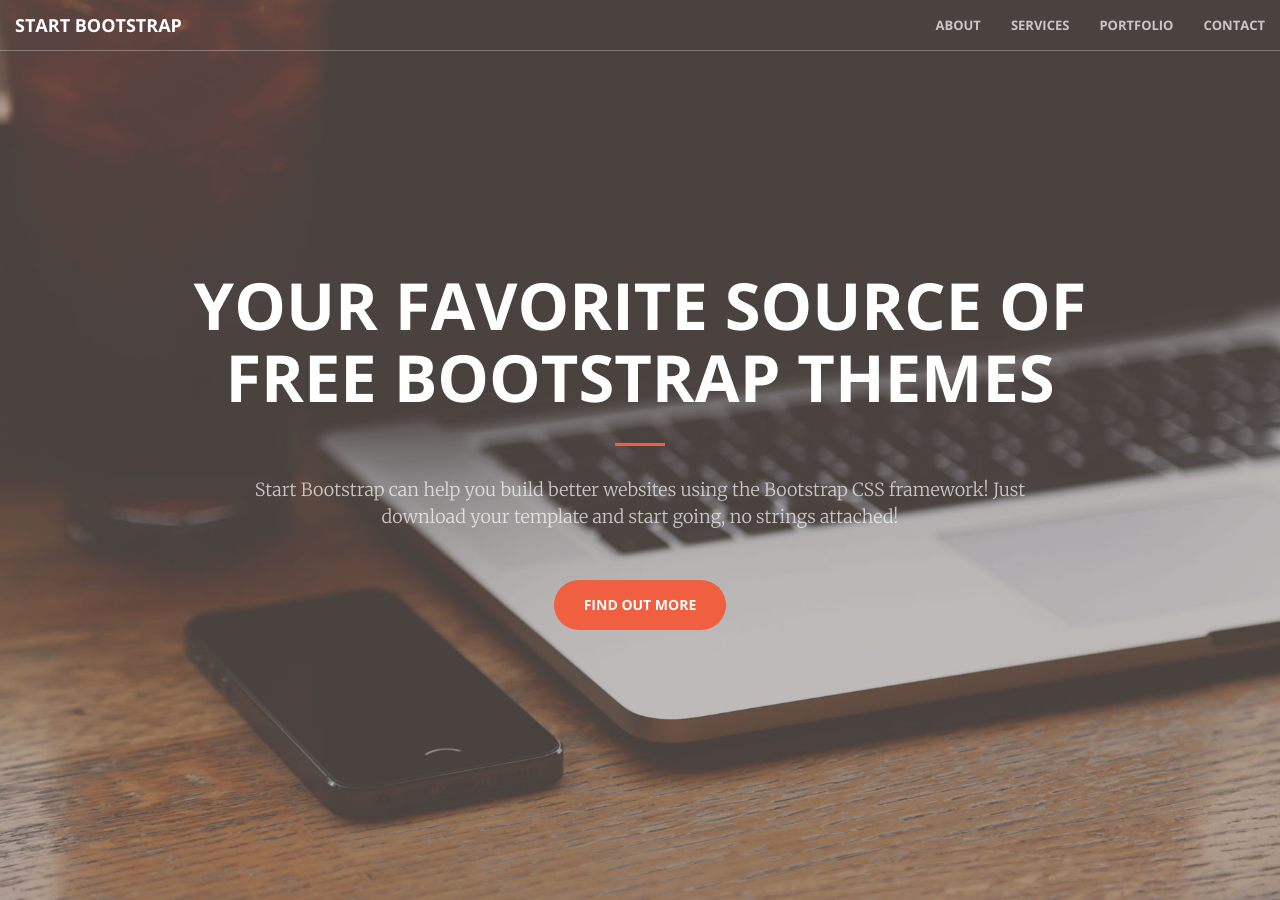
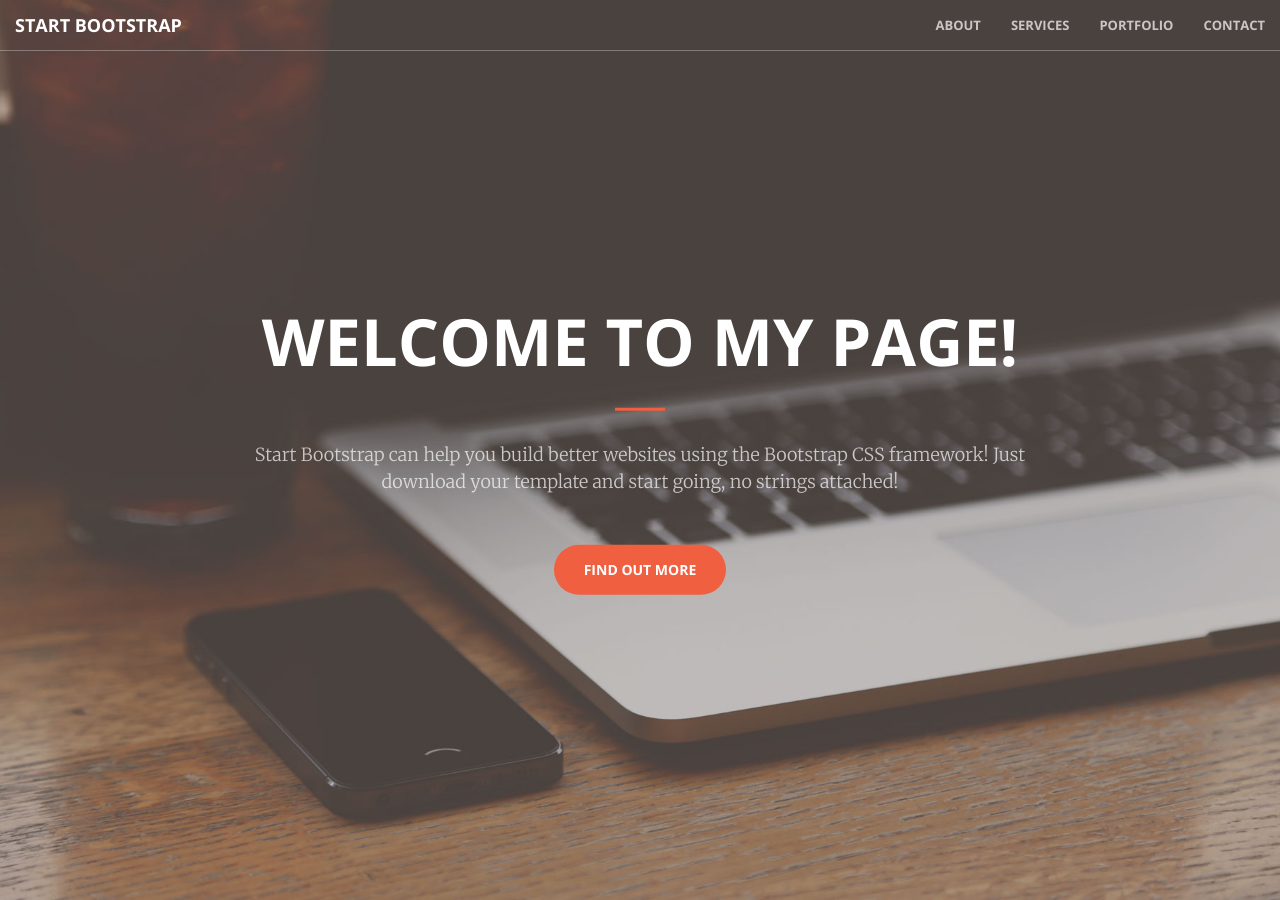
Before and after one commit to SubashJanarthanan/subashjanarthanan.github.io, a Jekyll site: the page built from index.html, in a window 1280 px wide and 900 px high. Built offline with Jekyll 4.4.1, drawn with Linux system fonts in a browser that asks for light colours.

Commit message:
Update header.html

```diff
--- a/_includes/header.html
+++ b/_includes/header.html
@@ -1,7 +1,7 @@
 <header>
     <div class="header-content">
         <div class="header-content-inner">
-            <h1>Your Favorite Source of Free Bootstrap Themes</h1>
+            <h1>Welcome to my page!</h1>
             <hr>
             <p>Start Bootstrap can help you build better websites using the Bootstrap CSS framework! Just download your template and start going, no strings attached!</p>
             <a href="#about" class="btn btn-primary btn-xl page-scroll">Find Out More</a>
```
